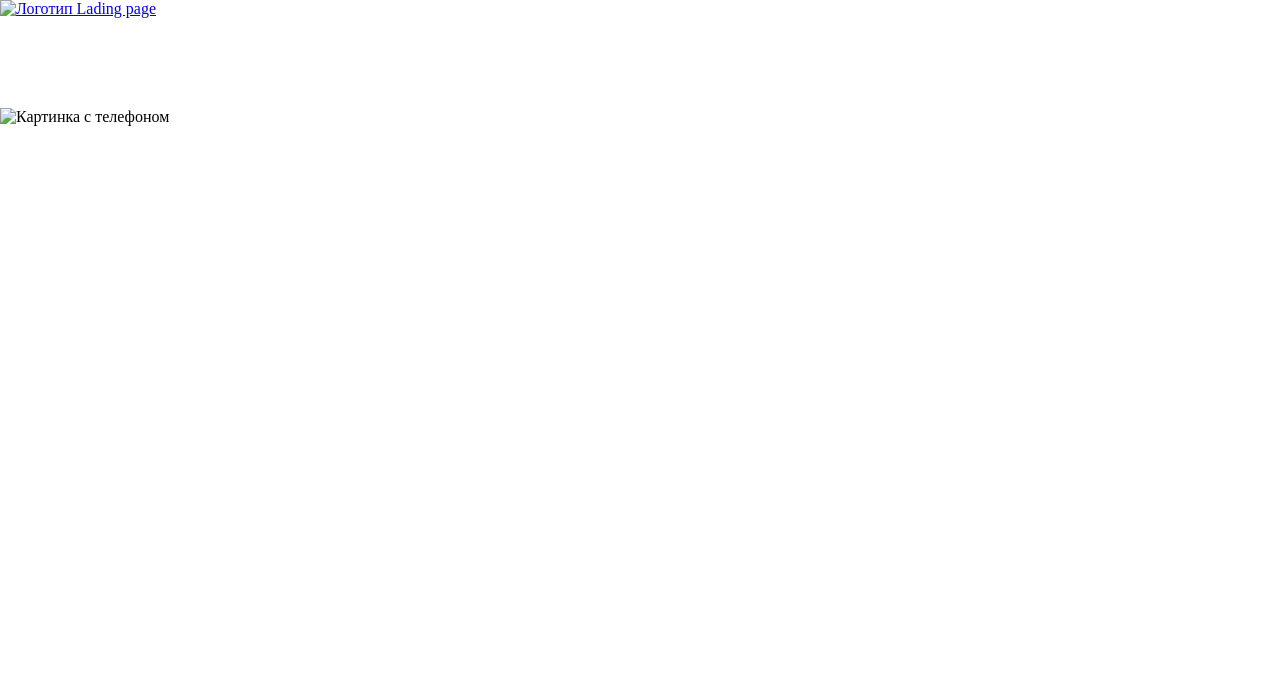
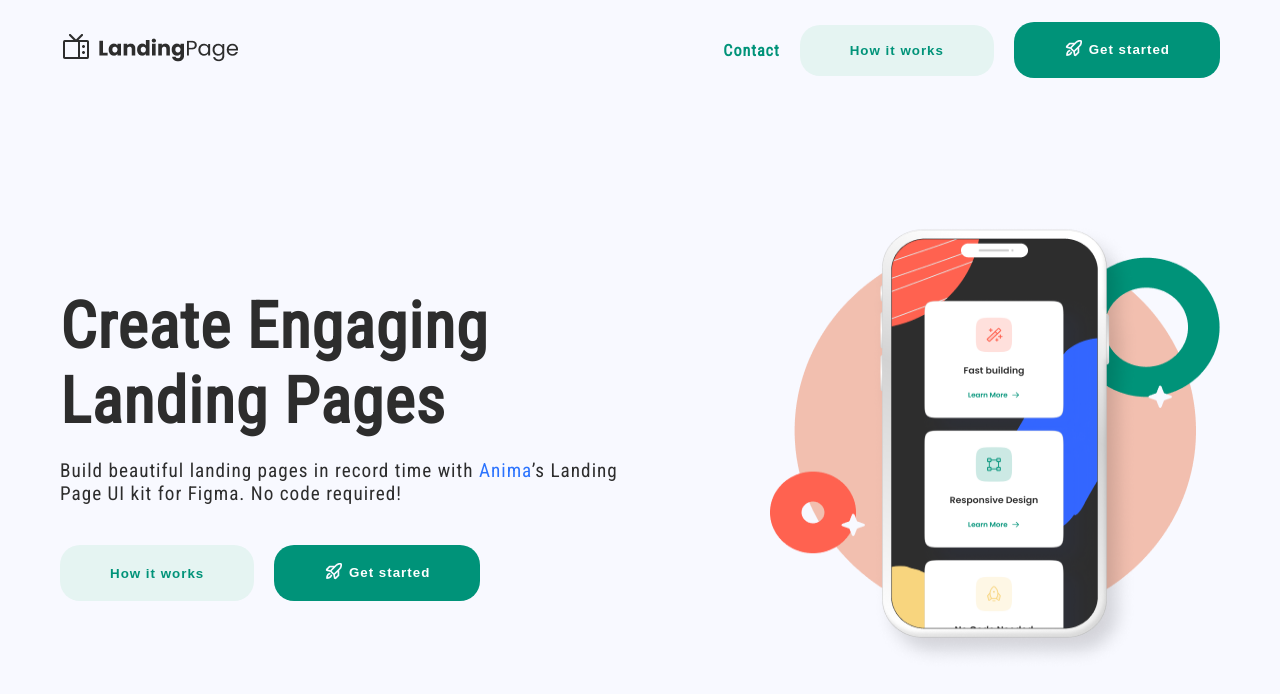
Before and after one commit to MrTiZel/landing-page-v1.com, a plain HTML site: page index.html in a window 1280 px wide. Drawn offline with Linux system fonts and the light colour scheme.

Commit message:
1.0.1
Шапка сайта готова

```diff
--- /dev/null
+++ b/css/base.css
@@ -0,0 +1,48 @@
+@import url('https://fonts.googleapis.com/css2?family=Inter:ital,opsz,wght@0,14..32,100..900;1,14..32,100..900&family=Open+Sans:ital,wght@0,300..800;1,300..800&family=Roboto+Condensed&family=Roboto:ital,wght@0,100..900;1,100..900&display=swap');
+
+:root {
+    --color_Gdark: #009379;
+    --color_Glight: #E5F4F2;
+    --color_bg: #F8F9FF;
+    --color_text: #2D2D2D;
+}
+
+* {
+    box-sizing: border-box;
+    margin: 0;
+    padding: 0;
+    border: 0;
+}
+
+body {
+    background: var(--color_bg);
+    color: var(--color_text);
+    font-family: "Roboto Condensed", sans-serif;
+    font-optical-sizing: auto;
+    font-weight: 400;
+    font-style: normal;
+    letter-spacing: 1px;
+}
+
+a {
+    color: var(--color_text);
+    text-decoration: none;
+}
+
+button {
+    background: none;
+}
+
+ul {
+    list-style: none;
+}
+
+.wrapper {
+    max-width: calc(1280px - 60px);
+    margin: 0 auto;
+    padding: 0 30px;
+}
+
+/* .no-show {
+    display: none;
+} */
--- /dev/null
+++ b/css/component.css
@@ -0,0 +1,28 @@
+.button-base {
+    padding: 18px 50px;
+    color: var(--color_Gdark);
+    border: 1px solid var(--color_Gdark);
+    border-radius: 20px;
+    text-align: center;
+    font-weight: bold;
+    cursor: pointer;
+    letter-spacing: 1px;
+}
+
+.button-base_how-work {
+    background: var(--color_Glight);
+    border: 0;
+}
+
+.button-base_get-started {
+    background: var(--color_Gdark);
+    color: #fff;
+    border: 0;
+    vertical-align: middle;
+}
+
+.button-base_get-started img {
+    vertical-align: middle;
+    position: relative;
+    top: -2px;
+}
--- /dev/null
+++ b/css/header.css
@@ -0,0 +1,106 @@
+.header-top-panel {
+    display: flex;
+    flex-direction: row;
+    justify-content: space-between;
+    align-items: center;
+    height: 100px;
+}
+
+.header-top-panel__menu {
+    display: flex;
+    flex-direction: row;
+    align-items: center;
+    gap: 20px;
+}
+
+.header-top-panel__link {
+    font-size: 16px;
+    font-weight: bold;
+    color: var(--color_Gdark);
+}
+
+.header-center-panel {
+    height: 690px;
+    display: flex;
+    flex-direction: row;
+    justify-content: space-between;
+    align-items: center;
+    font-size: 16px;
+}
+
+.header-center-panel__name {
+    font-size: 4em;
+    font-weight: bold;
+    margin-bottom: 20px;
+}
+
+.header-center-panel__text {
+    font-size: 1.2em;
+    margin-bottom: 40px;
+}
+
+.header-center-panel__text a {
+    color: #2B73FE;
+}
+
+.header-center-panel__text a:hover {
+    text-decoration: underline;
+}
+
+.header-center-panel__button {
+    display: flex;
+    flex-direction: row;
+    gap: 20px;
+}
+
+.header-center-panel__img {
+    width: 450px;
+    height: 450px;
+}
+
+@media (max-width: 960px) {
+    .header-top-panel__link {
+        display: none;
+    }
+
+    .hide1 {
+        display: none;
+    }
+
+    .header-center-panel__img {
+        width: 320px;
+        height: 320px;
+    }
+
+    .header-center-panel {
+        flex-direction: column;
+        justify-content: center;
+        font-size: 18px;
+        margin-top: 100px;
+    }
+
+    .header-center-panel__cont_block {
+        text-align: center;
+        margin-bottom: 40px;
+    }
+
+    .header-center-panel__button {
+        justify-content: center;
+    }
+
+}
+
+@media (max-width: 680px) {
+    .hide2 {
+        display: none;
+    }
+
+    .header-top-panel {
+        justify-content: center;
+    }
+
+    .header-center-panel {
+        font-size: 12px;
+        margin-top: 40px;
+    }
+}
--- a/css/style.css
+++ /dev/null
@@ -1,18 +0,0 @@
-:root {
-    --color_Gdark: #009379;
-    --color_Glight: #E5F4F2;
-    --color_bg: #F8F9FF;
-    --color_text: #2D2D2D;
-}
-
-* {
-    box-sizing: border-box;
-    margin: 0;
-    padding: 0;
-    border: 0;
-}
-
-.wrapper {
-    max-width: 1280px;
-    margin: 0 auto;
-}
--- a/index.html
+++ b/index.html
@@ -6,39 +6,45 @@
     <meta http-equiv="X-UA-Compatible" content="IE=edge">
     <meta name="viewport" content="width=device-width, initial-scale=1.0">
 
-    <link rel="stylesheet" href="/css/style.css">
+    <link rel="stylesheet" href="/css/base.css">
+    <link rel="stylesheet" href="/css/header.css">
+    <link rel="stylesheet" href="/css/component.css">
     <title>Landing Page V1</title>
 </head>
 
 <body>
     <header>
         <div class="wrapper">
-            <section class="header_top_panel">
-                <a class="top_panel__logo" href="/"><img src="" alt="Логотип Lading page"></a>
+            <section class="header-top-panel">
+                <a class="header-top-panel__logo" href="/"><img src="/img/Logo.png" alt="Логотип Lading page"></a>
                 <nav>
-                    <ul class="top_panel__menu">
-                        <li class="top_panel__li"><a href="#"></a></li>
-                        <li class="top_panel__li"><a href="#"></a></li>
-                        <li class="top_panel__li"><a href="#"></a></li>
+                    <ul class="header-top-panel__menu">
+                        <li><a class="header-top-panel__link" href="#">Contact</a></li>
+                        <li><button class="button-base button-base_how-work hide2">How it works</button></li>
+                        <li><button class="button-base button-base_get-started hide1"><img src="/img/RocketLaunch.png"
+                                    alt="ракета"> <span>Get
+                                    started</span></button></li>
                     </ul>
                 </nav>
             </section>
-            <section class="header_center_panel">
-                <div class="header_center_panel__cont_block">
-                    <h1 class="header_center_panel__name"></h1>
-                    <p class="header_center_panel__text"></p>
-                    <ul class="header_center_panel__button">
-                        <li><a href="#"></a></li>
-                        <li><a href="#"></a></li>
-                    </ul>
+            <section class="header-center-panel">
+                <div class="header-center-panel__cont_block">
+                    <h1 class="header-center-panel__name">Create Engaging<br />Landing Pages</h1>
+                    <p class="header-center-panel__text">Build beautiful landing pages in record time with <a
+                            href="#">Anima</a>’s
+                        Landing <br /> Page UI kit for Figma. No code required!</p>
+                    <div class="header-center-panel__button">
+                        <button class="button-base button-base_how-work hide1">How it works</button>
+                        <button class="button-base button-base_get-started"><img src="/img/RocketLaunch.png"
+                                alt="ракета"> <span>Get
+                                started</span></button>
+                    </div>
                 </div>
-                <div class="header_center_panel__img">
-                    <img src="" alt="Картинка с телефоном">
-                </div>
+                <img class="header-center-panel__img" src="/img/Visuals.png" alt="Картинка с телефоном">
             </section>
         </div>
     </header>
-    <main>
+    <!-- <main>
         <div class="wrapper">
             <section></section>
             <section></section>
@@ -53,7 +59,7 @@
     </main>
     <footer>
         <div class="wrapper"></div>
-    </footer>
+    </footer> -->
 </body>
 
 </html>
```
Also changed, not shown: img/Logo.png (added), img/RocketLaunch.png (added), img/Visuals.png (added).
